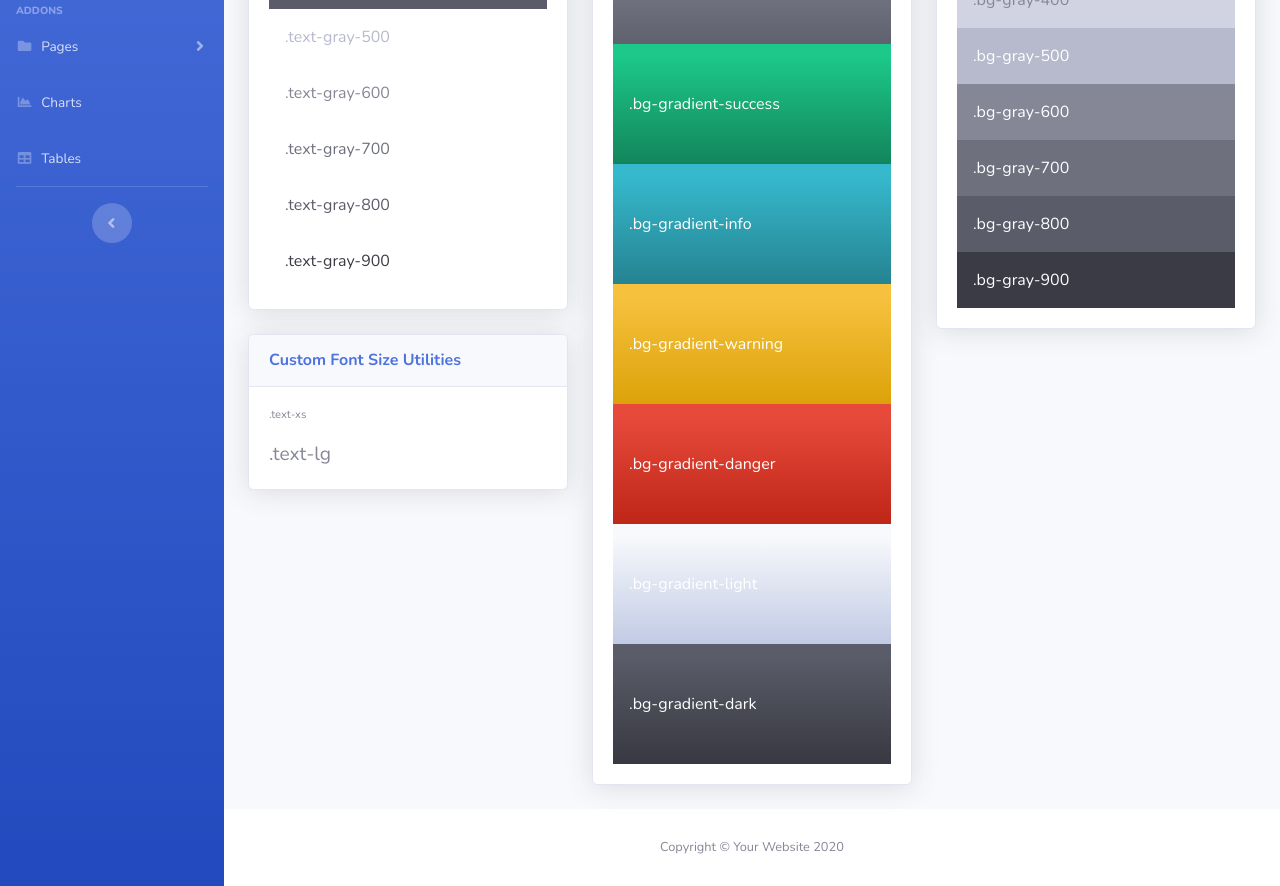
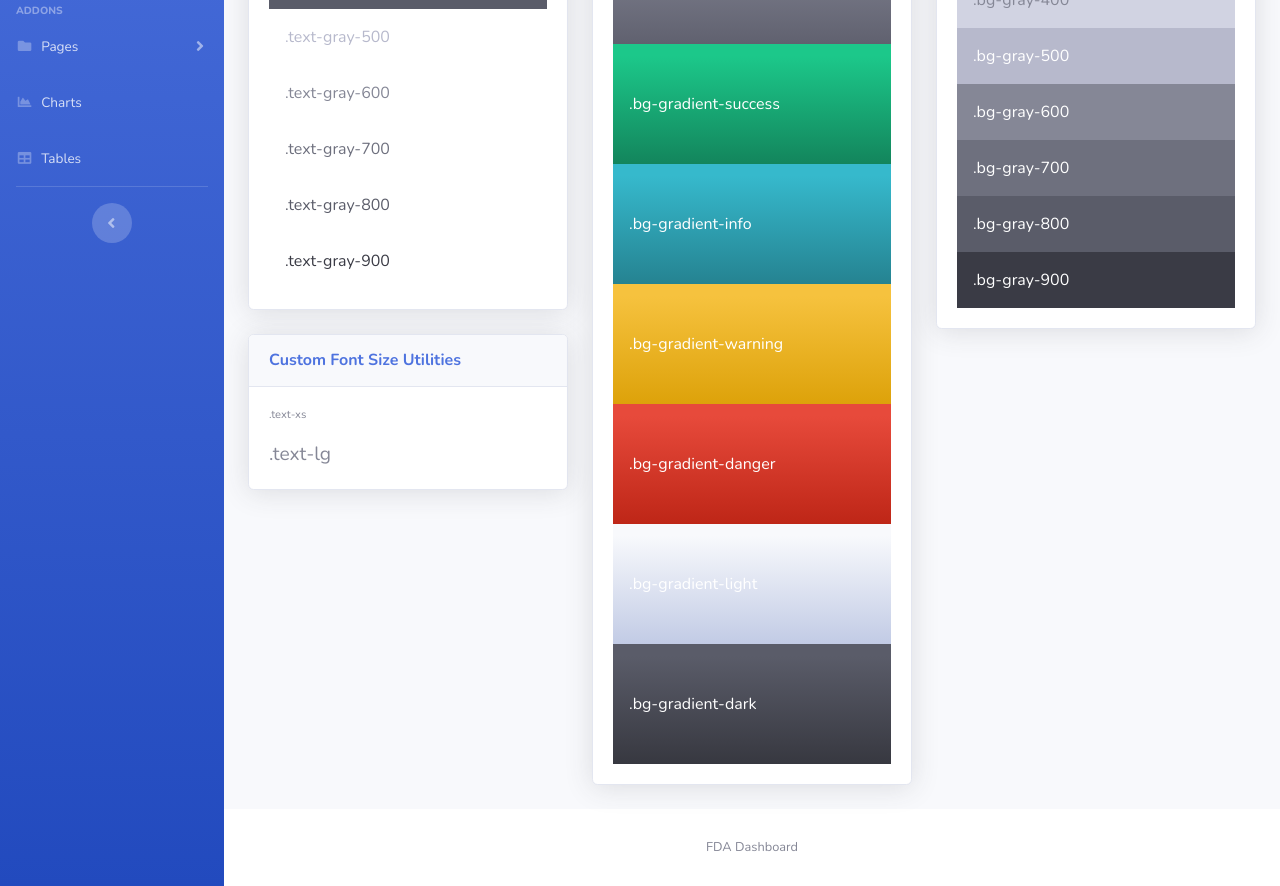
Before and after one commit to owmowm1524/FDA-Dashboard, a website with bundled scripts: page utilities-color.html in a window 1280 px wide. Shown: the part 492-1378 px from the top of the page. Built offline with nearby package versions, Linux system fonts and the light colour scheme.

Commit message:
Update utilities-color.html

```diff
--- a/utilities-color.html
+++ b/utilities-color.html
@@ -439,7 +439,7 @@
             <footer class="sticky-footer bg-white">
                 <div class="container my-auto">
                     <div class="copyright text-center my-auto">
-                        <span>Copyright &copy; Your Website 2020</span>
+                        <span>FDA Dashboard</span>
                     </div>
                 </div>
             </footer>
```
